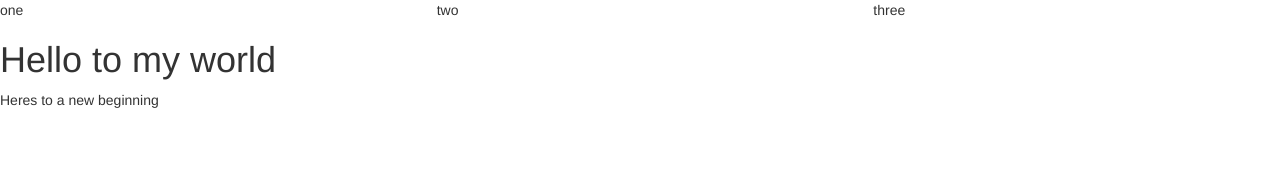
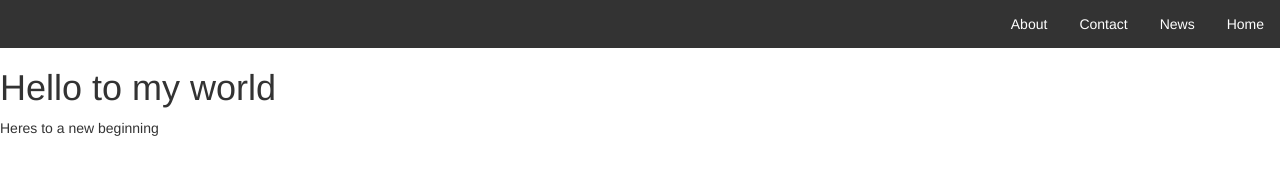
Before and after one commit to GenoD/GenoD.github.io, a plain HTML site: page index.html in a window 1280 px wide. Drawn offline with nearby package versions, Linux system fonts and the light colour scheme.

Commit message:
Add Nav bar format
Formatted Nav bar

```diff
--- a/index.html
+++ b/index.html
@@ -11,16 +11,40 @@
     <script src="https://ajax.googleapis.com/ajax/libs/jquery/1.12.2/jquery.min.js"></script>
     <!-- Latest compiled JavaScript -->
     <script src="http://maxcdn.bootstrapcdn.com/bootstrap/3.3.6/js/bootstrap.min.js"></script>
+    <style>
+    ul {
+        list-style-type: none;
+        margin: 0;
+        padding: 0;
+        overflow: hidden;
+        background-color: #333;
+    }
+
+    li {
+        float: right;
+    }
+
+    li a {
+        display: block;
+        color: white;
+        text-align: center;
+        padding: 14px 16px;
+        text-decoration: none;
+    }
+
+    li a:hover {
+        background-color: #111;
+    }
+    </style>
 </head>
-<header>
-    <div class="row">
-        <div class="col-sm-4">one</div>
-        <div class="col-sm-4">two</div>
-        <div class="col-sm-4">three</div>
-    </div>
-</header>
 
 <body>
+    <ul>
+        <li><a href="default.asp">Home</a></li>
+        <li><a href="news.asp">News</a></li>
+        <li><a href="contact.asp">Contact</a></li>
+        <li><a href="about.asp">About</a></li>
+    </ul>
     <h1>Hello to my world</h1>
     <p>Heres to a new beginning</p>
 </body>
```
